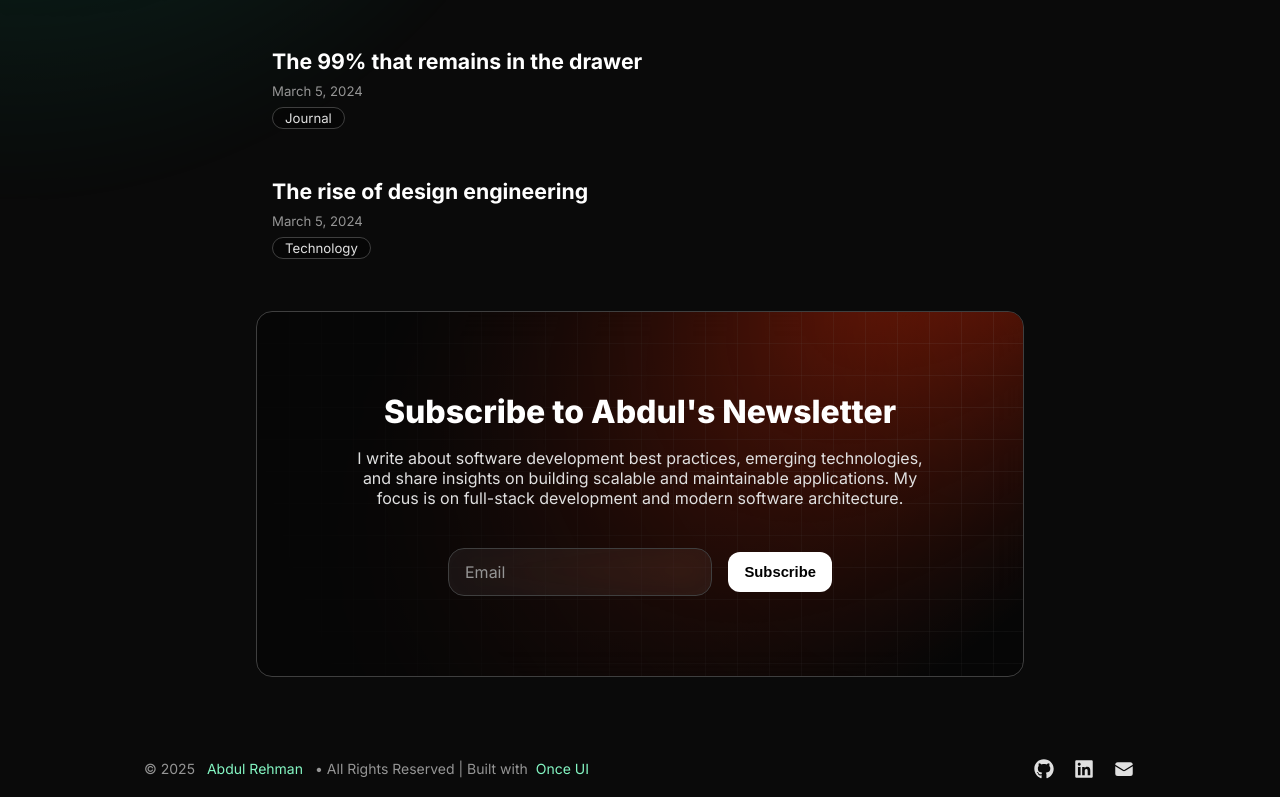
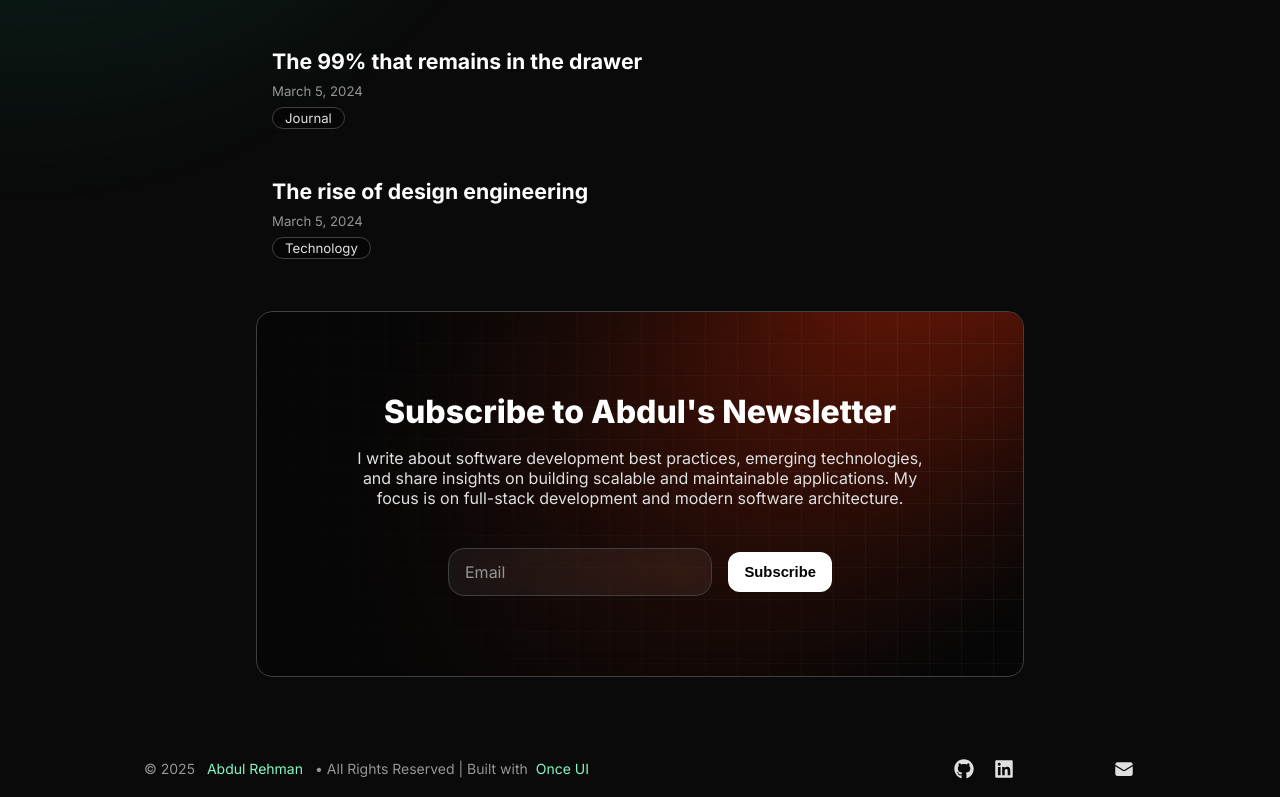
Before and after one commit to abdulsworkspace/AbdulPortfolio, a Next.js app: page /blog in a window 1280 px wide. Shown: the part 395-1192 px from the top of the page. Built offline with nearby package versions, Linux system fonts and the light colour scheme.

Commit message:
fix: update social media links for Facebook and Instagram

```diff
--- a/src/app/resources/content.js
+++ b/src/app/resources/content.js
@@ -40,6 +40,16 @@ const social = [
     name: "LinkedIn",
     icon: "linkedin",
     link: "https://www.linkedin.com/in/abdulrehmansarwar", // Fixed LinkedIn URL format
+  },
+  {
+    name: "Facebook",
+    icon: "facebook",
+    link: "https://facebook.com/abdulrehman.techie", // Simplified URL
+  },
+  {
+    name: "Instagram",
+    icon: "instagram",
+    link: "https://www.instagram.com/abdulrehman.techie/", // Simplified URL without www
   },
   {
     name: "X",
@@ -217,6 +227,16 @@ const about = {
         title: "Ethical Hacker Liscense by CISCO",
         description: <>Completed comprehensive training in ethical hacking methodologies, network security,
           and vulnerability assessment techniques. Certified by CISCO in 2023.</>,
+        buttons: {
+          primary: {
+            text: "View Certificate",
+            link: "https://www.credly.com/badges/d9af35bf-fbd6-4c20-939c-e777359cf7ae/linked_in_profile"
+          },
+          secondary: {
+            text: "Read More",
+            link: "#"
+          }
+        },
         images: [
           {
             src: "/images/skills/ethicalhackercisco.png",
@@ -236,6 +256,16 @@ const about = {
         title: "Cyber Threat Intelligence (CTI)",
         description: <>Expertise in gathering intelligence, analyzing cyber threats, and mitigating risks
           through advanced security techniques.</>,
+        buttons: {
+          primary: {
+            text: "View Details",
+            link: "#"
+          },
+          secondary: {
+            text: "Learn More",
+            link: "#"
+          }
+        },
         // optional: leave the array empty if you don't want to display images
         images: [
           {
@@ -250,6 +280,16 @@ const about = {
         title: "Cyber Security",
         description: <>Comprehensive knowledge in network security, endpoint protection, and data security.
         </>,
+        buttons: {
+          primary: {
+            text: "View Details",
+            link: "#"
+          },
+          secondary: {
+            text: "Learn More",
+            link: "#"
+          }
+        },
         images: [],
       },
       {
```
